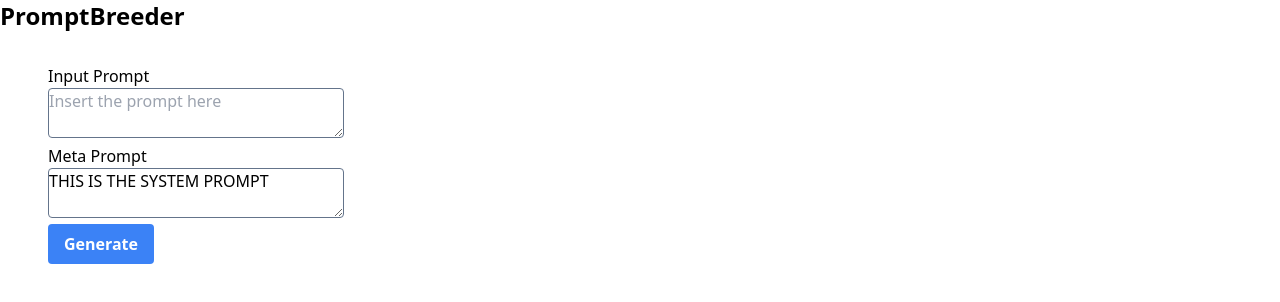
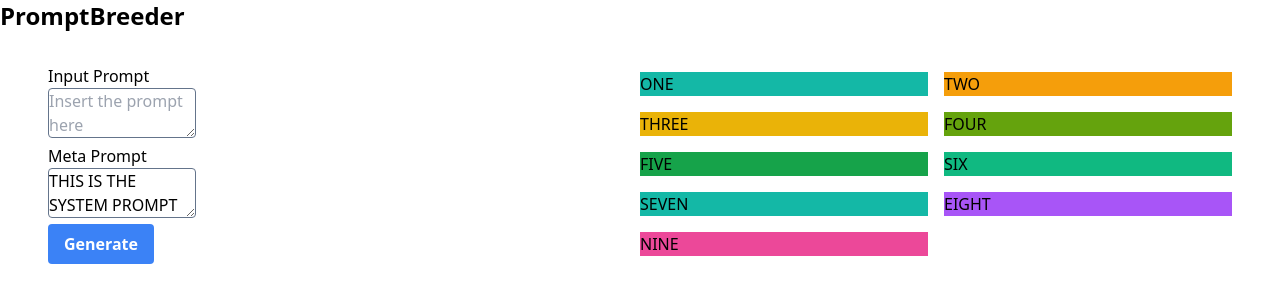
Before and after one commit to sincethestudy/kp_hack, a SvelteKit app in the folder my-app/: page / in a window 1280 px wide. Shown: the top 302 px of the page. Built offline with nearby package versions, Linux system fonts and the light colour scheme.

Commit message:
grid layout for the page

```diff
--- a/my-app/src/routes/+page.svelte
+++ b/my-app/src/routes/+page.svelte
@@ -56,6 +56,39 @@
       <div class="max-w-lg bg-slate-50">{item}</div>
     {/each}
   </section>
+
+  <div class="container m-auto grid grid-cols-2 gap-4">
+    <div class="tile bg-teal-500">
+      <h1 class="tile-marker">ONE</h1>
+    </div>
+    <div class="tile bg-amber-500">
+      <h1 class="tile-marker">TWO</h1>
+    </div>
+    <div class="tile bg-yellow-500">
+      <h1 class="tile-marker">THREE</h1>
+    </div>
+    <div class="tile bg-lime-600">
+      <h1 class="tile-marker">FOUR</h1>
+    </div>
+    <div class="tile bg-green-600">
+      <h1 class="tile-marker">FIVE</h1>
+    </div>
+    <div class="tile bg-emerald-500">
+      <h1 class="tile-marker">SIX</h1>
+    </div>
+    <div class="tile bg-teal-500">
+      <h1 class="tile-marker">SEVEN</h1>
+    </div>
+    <div class="tile bg-purple-500">
+      <h1 class="tile-marker">EIGHT</h1>
+    </div>
+    <div class="tile bg-pink-500">
+      <h1 class="tile-marker">NINE</h1>
+    </div>
+
+
+
+
 </main>
 
 <style>
```
